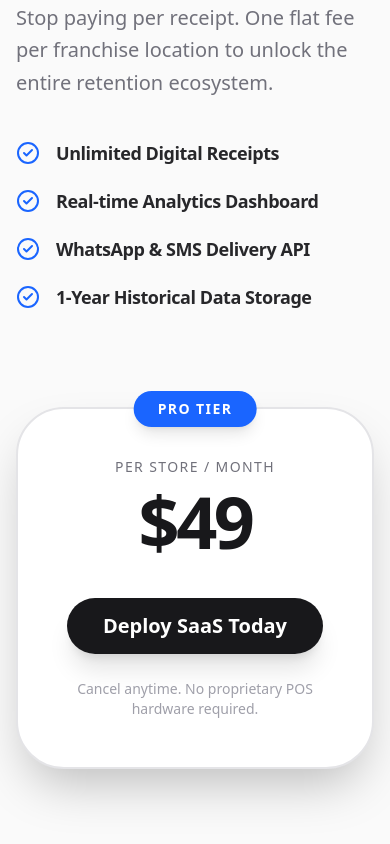
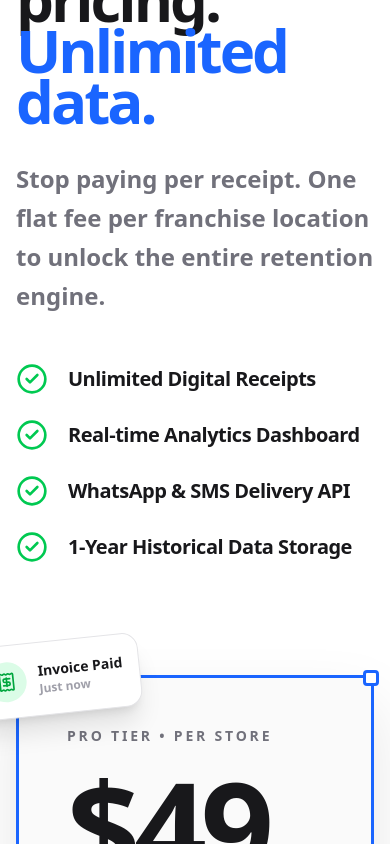
Before and after one commit to itznik/NovaBill, a Next.js app in the folder novabill/: page / in a window 390 px wide. Shown: the part 4580-5424 px from the top of the page. Built offline with nearby package versions, Linux system fonts and the light colour scheme.

Commit message:
Update Pricing.tsx

```diff
--- a/novabill/src/components/sections/Pricing.tsx
+++ b/novabill/src/components/sections/Pricing.tsx
@@ -2,67 +2,76 @@
 
 import { motion } from "framer-motion";
 import { Button } from "@/components/ui/button";
-import { CheckCircle2 } from "lucide-react";
-
-const fadeUpVariant = {
-  hidden: { opacity: 0, y: 60 },
-  show: { opacity: 1, y: 0, transition: { duration: 0.7, type: "spring", bounce: 0.3 } }
-};
+import { CheckCircle2, Receipt, MousePointer2 } from "lucide-react";
 
 export function Pricing() {
   return (
-    <section id="pricing" className="py-32 px-4 md:px-12 bg-zinc-50 border-t border-zinc-200">
-      <div className="max-w-6xl mx-auto flex flex-col md:flex-row gap-16 items-center">
+    <section id="pricing" className="py-40 px-4 md:px-12 bg-white relative overflow-hidden">
+
+      {/* Floating Client Cursor */}
+      <motion.div animate={{ y: [0, -20, 0] }} transition={{ repeat: Infinity, duration: 6 }} className="absolute bottom-32 left-[45%] z-40 hidden md:block">
+        <MousePointer2 className="w-8 h-8 text-orange-500 fill-orange-500 -rotate-12 drop-shadow-md" />
+        <div className="bg-orange-500 text-white text-[11px] font-bold px-2.5 py-1 rounded-sm absolute top-6 left-5 shadow-sm uppercase tracking-widest">Client</div>
+      </motion.div>
+
+      <div className="max-w-7xl mx-auto flex flex-col md:flex-row gap-20 items-center relative z-10">
 
         {/* Pricing Copy */}
         <div className="flex-1">
-          <motion.h2
-            variants={fadeUpVariant} initial="hidden" whileInView="show" viewport={{ once: true }}
-            className="text-5xl md:text-7xl font-extrabold tracking-tighter text-zinc-900 mb-6 leading-[0.9]"
-          >
-            Simple pricing.<br/>Unlimited data.
-          </motion.h2>
-          <motion.p
-            variants={fadeUpVariant} initial="hidden" whileInView="show" viewport={{ once: true }}
-            className="text-xl text-zinc-500 font-medium mb-10 max-w-md leading-relaxed"
-          >
-            Stop paying per receipt. One flat fee per franchise location to unlock the entire retention ecosystem.
-          </motion.p>
+          <h2 className="text-6xl md:text-[6rem] font-extrabold tracking-tighter text-zinc-900 mb-8 leading-[0.85]">
+            Simple pricing.<br/>
+            <span className="text-[#1a65ff]">Unlimited data.</span>
+          </h2>
+          <p className="text-2xl text-zinc-500 font-bold mb-12 max-w-lg leading-relaxed">
+            Stop paying per receipt. One flat fee per franchise location to unlock the entire retention engine.
+          </p>
 
-          <motion.ul
-            variants={fadeUpVariant} initial="hidden" whileInView="show" viewport={{ once: true }}
-            className="space-y-5 mb-8"
-          >
+          <ul className="space-y-6 mb-8">
             {[
               'Unlimited Digital Receipts',
               'Real-time Analytics Dashboard',
               'WhatsApp & SMS Delivery API',
               '1-Year Historical Data Storage'
             ].map((item, i) => (
-              <li key={i} className="flex items-center gap-4 text-zinc-800 font-bold text-lg tracking-tight">
-                <CheckCircle2 className="w-6 h-6 text-[#1a65ff]" /> {item}
+              <li key={i} className="flex items-center gap-5 text-zinc-900 font-extrabold text-xl tracking-tight">
+                <CheckCircle2 className="w-8 h-8 text-green-500" /> {item}
               </li>
             ))}
-          </motion.ul>
+          </ul>
         </div>
 
-        {/* Pricing Card */}
+        {/* Artboard/Canvas Styled Pricing Card */}
+        <div className="flex-1 w-full max-w-lg relative">
+
+          {/* Floating UI near the card */}
+          <motion.div animate={{ y: [0, 15, 0] }} transition={{ repeat: Infinity, duration: 5 }} className="absolute -top-12 -left-12 bg-white border border-zinc-200 shadow-xl rounded-2xl p-4 flex items-center gap-3 z-30 rotate-[-6deg]">
+             <div className="w-10 h-10 bg-green-100 rounded-full flex items-center justify-center"><Receipt className="w-5 h-5 text-green-600"/></div>
+             <div>
+               <div className="text-sm font-bold text-zinc-900">Invoice Paid</div>
+               <div className="text-xs font-bold text-zinc-400">Just now</div>
+             </div>
+          </motion.div>
+
           <motion.div
-          variants={fadeUpVariant} initial="hidden" whileInView="show" viewport={{ once: true }}
-          className="flex-1 w-full max-w-md bg-white p-12 rounded-[3rem] border-2 border-zinc-200 shadow-2xl relative"
+            whileHover={{ scale: 1.02 }} transition={{ type: "spring", stiffness: 300 }}
+            className="bg-zinc-50 p-12 rounded-none border-[3px] border-[#1a65ff] shadow-[0_30px_60px_rgb(0,0,0,0.1)] relative z-20"
           >
-          <div className="absolute top-0 left-1/2 -translate-x-1/2 -translate-y-1/2 bg-[#1a65ff] text-white px-6 py-2 rounded-full text-sm font-bold uppercase tracking-widest shadow-lg">
-            Pro Tier
-          </div>
-          <div className="text-zinc-500 font-medium mb-2 text-center uppercase tracking-widest text-sm">Per Store / Month</div>
-          <div className="text-7xl font-extrabold tracking-tighter text-zinc-900 mb-10 text-center">
+            {/* Canvas Artboard Selection Handles */}
+            <div className="absolute -left-2 -top-2 w-4 h-4 bg-white border-[3px] border-[#1a65ff] rounded-sm"></div>
+            <div className="absolute -right-2 -top-2 w-4 h-4 bg-white border-[3px] border-[#1a65ff] rounded-sm"></div>
+            <div className="absolute -left-2 -bottom-2 w-4 h-4 bg-white border-[3px] border-[#1a65ff] rounded-sm"></div>
+            <div className="absolute -right-2 -bottom-2 w-4 h-4 bg-white border-[3px] border-[#1a65ff] rounded-sm"></div>
+
+            <div className="text-zinc-500 font-extrabold mb-4 uppercase tracking-[0.2em] text-sm">Pro Tier • Per Store</div>
+            <div className="text-[8rem] font-extrabold tracking-tighter text-zinc-900 mb-8 leading-none relative inline-block">
               $49
             </div>
-          <Button className="w-full rounded-full bg-zinc-900 hover:bg-zinc-800 text-white py-7 text-xl font-bold shadow-xl mb-6 transition-transform hover:scale-105">
+            <Button className="w-full rounded-none bg-[#1a65ff] hover:bg-blue-700 text-white py-8 text-xl font-bold shadow-xl mb-6">
               Deploy SaaS Today
             </Button>
-          <div className="text-center text-sm text-zinc-400 font-medium">Cancel anytime. No proprietary POS hardware required.</div>
+            <div className="text-center text-sm text-zinc-500 font-bold">Cancel anytime. No POS hardware required.</div>
           </motion.div>
+        </div>
 
       </div>
     </section>
```
Lines whose indentation alone changed are shown as unchanged.
